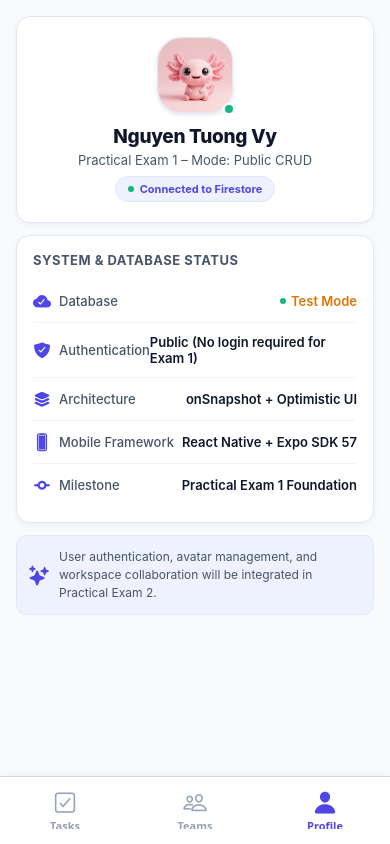
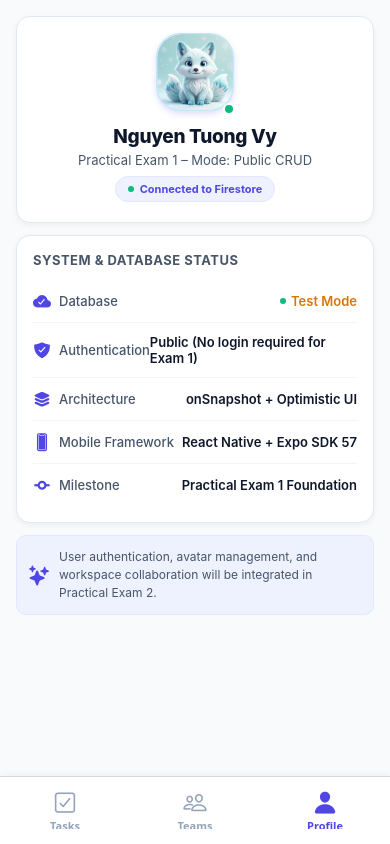
Before and after one commit to min098-ui/MMA301_AS, a React Native app: screen /Profile in a window 390 px wide. Built offline with nearby package versions, Linux system fonts and the light colour scheme; no server answers; the database is empty.

Commit message:
feat(mascot): add 3D ocean blue snow fox mascot with smooth floating and tap animation

```diff
--- a/src/components/AxolotlLogo.tsx
+++ b/src/components/AxolotlLogo.tsx
@@ -1,45 +1,121 @@
-import React from 'react';
-import { View, Image, StyleSheet } from 'react-native';
+import React, { useState, useEffect } from 'react';
+import { View, Image, StyleSheet, Animated, TouchableOpacity } from 'react-native';
 import { Colors } from '../constants/theme';
 
-interface AxolotlLogoProps {
+interface SnowFoxLogoProps {
   size?: number;
   showOnlineBadge?: boolean;
 }
 
-export const AxolotlLogo: React.FC<AxolotlLogoProps> = ({
+export const SnowFoxLogo: React.FC<SnowFoxLogoProps> = ({
   size = 48,
   showOnlineBadge = false,
 }) => {
   const borderRadius = Math.round(size * 0.32);
 
+  // Floating & Breathing Animation using useState lazy initializer (lint-safe)
+  const [translateY] = useState(() => new Animated.Value(0));
+  const [scaleAnim] = useState(() => new Animated.Value(1));
+  const [tapBounceAnim] = useState(() => new Animated.Value(1));
+
+  useEffect(() => {
+    // Continuous smooth floating loop (up and down)
+    const floatLoop = Animated.loop(
+      Animated.sequence([
+        Animated.parallel([
+          Animated.timing(translateY, {
+            toValue: -4,
+            duration: 1600,
+            useNativeDriver: true,
+          }),
+          Animated.timing(scaleAnim, {
+            toValue: 1.03,
+            duration: 1600,
+            useNativeDriver: true,
+          }),
+        ]),
+        Animated.parallel([
+          Animated.timing(translateY, {
+            toValue: 3,
+            duration: 1600,
+            useNativeDriver: true,
+          }),
+          Animated.timing(scaleAnim, {
+            toValue: 0.98,
+            duration: 1600,
+            useNativeDriver: true,
+          }),
+        ]),
+      ]),
+    );
+
+    floatLoop.start();
+
+    return () => {
+      floatLoop.stop();
+    };
+  }, [translateY, scaleAnim]);
+
+  const handleTap = () => {
+    // Playful bounce on tap
+    tapBounceAnim.setValue(0.88);
+    Animated.spring(tapBounceAnim, {
+      toValue: 1,
+      friction: 3,
+      tension: 60,
+      useNativeDriver: true,
+    }).start();
+  };
+
+  const combinedScale = Animated.multiply(scaleAnim, tapBounceAnim);
+
   return (
-    <View style={[styles.wrapper, { width: size, height: size }]}>
-      <View style={[styles.container, { width: size, height: size, borderRadius }]}>
+    <TouchableOpacity
+      activeOpacity={0.9}
+      onPress={handleTap}
+      style={[styles.wrapper, { width: size, height: size }]}
+    >
+      <Animated.View
+        style={[
+          styles.container,
+          {
+            width: size,
+            height: size,
+            borderRadius,
+            transform: [{ translateY }, { scale: combinedScale }],
+          },
+        ]}
+      >
         <Image
-          source={require('../../assets/axolotl_3d.jpg')}
+          source={require('../../assets/snow_fox_3d.jpg')}
           style={[styles.image, { width: size, height: size, borderRadius }]}
           resizeMode="cover"
         />
-      </View>
+      </Animated.View>
       {showOnlineBadge && <View style={styles.onlineBadge} />}
-    </View>
+    </TouchableOpacity>
   );
 };
+
+// Aliases for seamless backwards compatibility
+export const AxolotlLogo = SnowFoxLogo;
+export const FoxLogo = SnowFoxLogo;
 
 const styles = StyleSheet.create({
   wrapper: {
     position: 'relative',
+    alignItems: 'center',
+    justifyContent: 'center',
   },
   container: {
-    backgroundColor: Colors.primaryLight,
+    backgroundColor: '#E0F2FE', // Ice Sky Blue tint
     borderWidth: 1.5,
-    borderColor: Colors.primarySoft,
-    shadowColor: '#0F172A',
-    shadowOffset: { width: 0, height: 2 },
-    shadowOpacity: 0.1,
-    shadowRadius: 4,
-    elevation: 3,
+    borderColor: '#BAE6FD',
+    shadowColor: Colors.primary,
+    shadowOffset: { width: 0, height: 3 },
+    shadowOpacity: 0.18,
+    shadowRadius: 6,
+    elevation: 4,
     overflow: 'hidden',
   },
   image: {
@@ -56,5 +132,6 @@ const styles = StyleSheet.create({
     backgroundColor: '#10B981',
     borderWidth: 2,
     borderColor: '#FFFFFF',
+    zIndex: 10,
   },
 });
```
Also changed, not shown: assets/snow_fox_3d.jpg (added).
